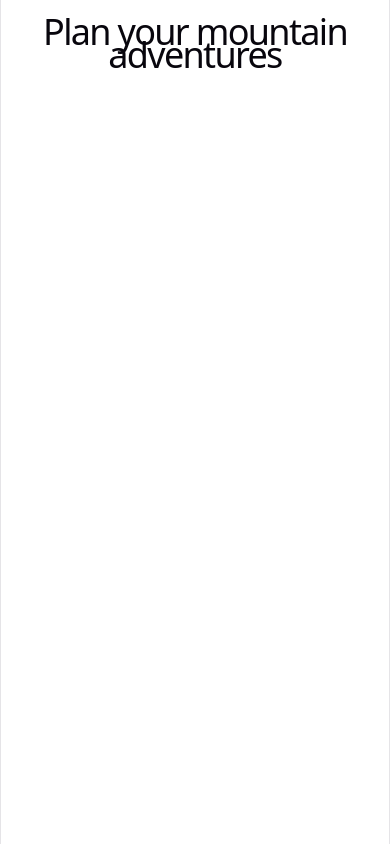
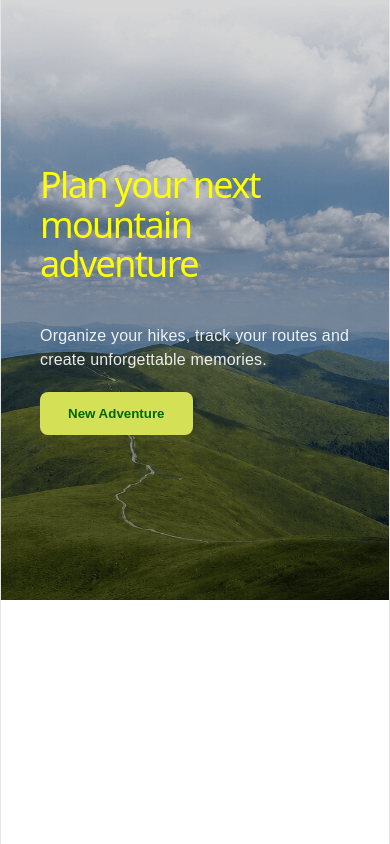
Before and after one commit to mariia-popelianets/hike-planner, a React (Vite) app: page / in a window 390 px wide. Built offline with nearby package versions, Linux system fonts and the light colour scheme.

Commit message:
feat: implement responsive hero section layout

```diff
--- a/src/App.tsx
+++ b/src/App.tsx
@@ -1,5 +1,29 @@
+import { useState } from "react";
+import Hero from "./components/Hero/Hero";
+import TripForm from "./components/TripForm/TripForm";
+import type { CreateTrip } from "./types/trip";
 function App() {
-  return <h1>Plan your mountain adventures</h1>;
+  const [isFormOpen, setIsFormOpen] = useState(false);
+  const handleCreateTrip = (trip: CreateTrip) => {
+    console.log(trip);
+    setIsFormOpen(false);
+  };
+  return (
+    <>
+      <Hero
+        title="Plan your next mountain adventure"
+        subtitle="Organize your hikes, track your routes and create unforgettable memories."
+        buttonText="New Adventure"
+        onClick={() => setIsFormOpen(true)}
+      />
+      {isFormOpen && (
+        <TripForm
+          onCancel={() => setIsFormOpen(false)}
+          onSubmit={handleCreateTrip}
+        />
+      )}
+    </>
+  );
 }
 
 export default App;
--- /dev/null
+++ b/src/components/Hero/Hero.module.css
@@ -0,0 +1,57 @@
+.image {
+  background-size: cover;
+  background-position: center;
+  background-repeat: no-repeat;
+  min-height: 600px;
+  width: 100%;
+  display: flex;
+  flex-direction: column;
+  justify-content: center; /* Центрує контент по вертикалі */
+  align-items: flex-start; /* Вирівнює контент по лівому краю */
+
+  /* Відступи та шрифти */
+  padding: 0 clamp(20px, 10vw, 120px); /* Тимчасові відступи зліва і справа */
+  box-sizing: border-box;
+  font-family: sans-serif; /* Замініть на ваш шрифт проекту */
+  color: #ffffff;
+}
+
+.title {
+  font-weight: 500;
+  line-height: 1.1;
+  max-width: 500px;
+  text-align: left; /* Обмежує ширину тексту, щоб він переносився як на фото */
+  margin: 0 0 40px 0;
+  color: yellow;
+}
+
+.subtitle {
+  text-align: left;
+  font-weight: 400;
+  line-height: 1.5;
+  max-width: 500px;
+  color: rgba(255, 255, 255, 0.9); /* Трохи прозорий білий */
+  margin: 0 0 20px 0;
+}
+
+.button {
+  background-color: #d4e157; /* Салатовий колір як на фото */
+  color: darkgreen;
+  border: none;
+  border-radius: 8px; /* Округлені кути */
+  padding: 14px 28px;
+
+  font-weight: 600;
+  cursor: pointer;
+  transition: all 0.3s ease;
+
+  /* Якщо хочете додати іконку всередині кнопки перед текстом */
+  display: inline-flex;
+  align-items: center;
+  gap: 10px;
+}
+
+.button:hover {
+  transform: translateY(-2px);
+  background-color: #c0ca33; /* Ефект при наведенні */
+}
--- /dev/null
+++ b/src/components/Hero/Hero.tsx
@@ -0,0 +1,31 @@
+import css from "./Hero.module.css";
+import bgImage from "../../assets/hero-img.png";
+export interface HeroProps {
+  title: string;
+  subtitle: string;
+  buttonText: string;
+  onClick: () => void;
+}
+
+export default function Hero({
+  title,
+  buttonText,
+  subtitle,
+  onClick,
+}: HeroProps) {
+  return (
+    <section
+      className={css.image}
+      style={{
+        backgroundImage: `linear-gradient(rgba(0, 0, 0, 0.15), rgba(0, 0, 0, 0.35)), url(${bgImage})`,
+      }}
+    >
+      <h1 className={css.title}>{title}</h1>
+
+      <p className={css.subtitle}>{subtitle}</p>
+      <button className={css.button} type="button" onClick={onClick}>
+        {buttonText}
+      </button>
+    </section>
+  );
+}
--- /dev/null
+++ b/src/components/TripForm/TripForm.tsx
@@ -0,0 +1,85 @@
+import type { CreateTrip } from "../../types/trip";
+import type { FormEvent } from "react";
+import { useState } from "react";
+interface TripFormProps {
+  submitButtonText?: string;
+  onSubmit: (trip: CreateTrip) => void;
+  onCancel: () => void;
+}
+
+export default function TripForm({
+  submitButtonText = "Create adventure",
+  onSubmit,
+  onCancel,
+}: TripFormProps) {
+  const [formData, setFormData] = useState<CreateTrip>({
+    title: "",
+    date: "",
+    location: "",
+    description: "",
+    difficulty: "easy",
+  });
+  const handleSubmit = (event: FormEvent<HTMLFormElement>) => {
+    event.preventDefault();
+    onSubmit(formData);
+  };
+  return (
+    <form onSubmit={handleSubmit}>
+      <input
+        name="title"
+        placeholder="Trip title"
+        maxLength={30}
+        value={formData.title ?? ""}
+        onChange={(event) =>
+          setFormData({ ...formData, title: event.target.value })
+        }
+        required
+      />
+      <input
+        name="date"
+        type="date"
+        placeholder="Trip date"
+        value={formData.date ?? ""}
+        onChange={(event) =>
+          setFormData({ ...formData, date: event.target.value })
+        }
+        required
+      />
+      <input
+        name="location"
+        placeholder="Trip location"
+        value={formData.location ?? ""}
+        onChange={(event) =>
+          setFormData({ ...formData, location: event.target.value })
+        }
+        required
+      />
+      <input
+        name="description"
+        placeholder="Trip description"
+        value={formData.description ?? ""}
+        onChange={(event) =>
+          setFormData({ ...formData, description: event.target.value })
+        }
+      />
+      <select
+        name="difficulty"
+        value={formData.difficulty ?? "easy"}
+        onChange={(event) =>
+          setFormData({
+            ...formData,
+            difficulty: event.target.value as CreateTrip["difficulty"],
+          })
+        }
+      >
+        <option value="easy">Easy</option>
+        <option value="medium">Medium</option>
+        <option value="hard">Hard</option>
+      </select>
+      <button type="submit">{submitButtonText}</button>
+      <button type="button" onClick={onCancel}>
+        Cancel
+      </button>
+    </form>
+  );
+}
--- /dev/null
+++ b/src/types/trip.ts
@@ -0,0 +1,22 @@
+import type { GearItem } from "./gear";
+export type TripStatus = "planned" | "in_process" | "completed";
+export type Difficulty = "easy" | "medium" | "hard";
+
+export interface Trip {
+  id?: string;
+  title: string;
+  date: string;
+  location: string;
+  description?: string;
+  gearItems: GearItem[];
+  difficulty: Difficulty;
+  status: TripStatus;
+}
+
+export interface CreateTrip {
+  title: string;
+  date: string;
+  location: string;
+  description?: string;
+  difficulty: Difficulty;
+}
```
Also changed, not shown: src/types/gear.ts (added, +8 -0 lines), src/utils/mockData.ts (added, +28 -0 lines), src/assets/hero-img.png (added), src/components/Hero/index.ts (added), src/components/TripForm/TripForm.module.css (added).
